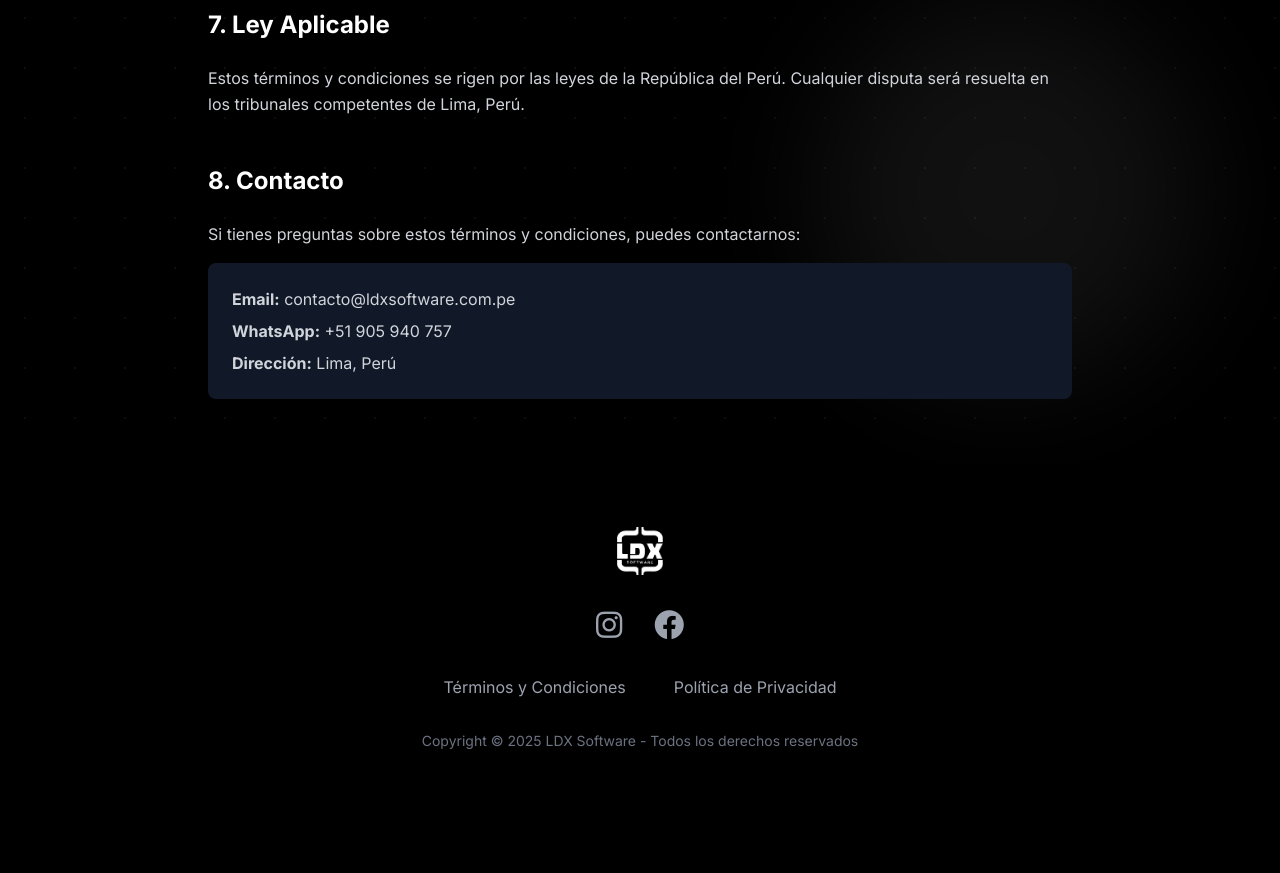
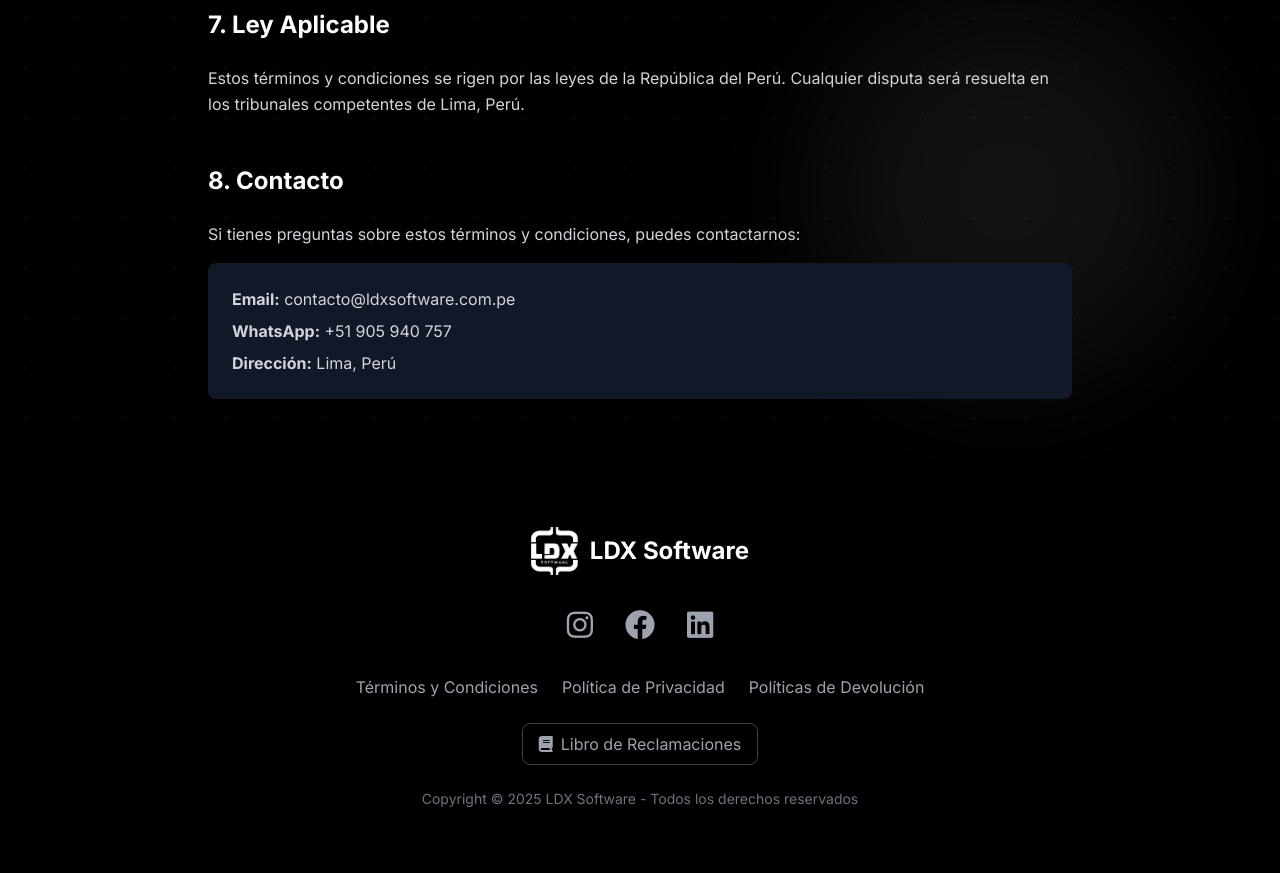
Before and after one commit to luisc0230/ldxsoftware, a PHP site: page /terminos.php in a window 1280 px wide. Shown: the part 1889-2762 px from the top of the page. Before the commit the page ends 2638 px from the top, so only its background shows below. Run offline with PHP 8.4, Linux system fonts and the light colour scheme; data that the repository does not hold is empty; some libraries are stand-ins or nearby versions.

Commit message:
Standardize footer across site

```diff
--- a/app/includes/footer.php
+++ b/app/includes/footer.php
@@ -1,64 +1,50 @@
-<!-- Footer -->
 <footer class="text-white py-16 relative overflow-hidden">
     <div class="max-w-4xl mx-auto px-4 text-center relative z-10">
         <!-- Logo -->
         <div class="mb-8">
             <div class="flex items-center justify-center space-x-3 mb-2">
-                <img src="<?php echo BASE_URL; ?>assets/images/logo.png" alt="LDX Software" class="h-12 w-auto">
+                <img src="https://ldxsoftware.com.pe/assets/images/logo.png" alt="LDX Software" class="h-12 w-auto">
                 <span class="font-bold text-2xl text-white">LDX Software</span>
             </div>
         </div>
 
         <!-- Social Icons -->
         <div class="flex justify-center space-x-8 mb-8">
-            <a href="https://instagram.com/ldxsoftware"
-               target="_blank"
-               rel="noopener noreferrer"
-               class="text-gray-400 hover:text-pink-400 transition-colors duration-300"
-               title="Síguenos en Instagram">
-                <i class="fab fa-instagram text-3xl"></i>
+            <a href="https://instagram.com/ldxsoftware" target="_blank" rel="noopener noreferrer" class="text-gray-400 hover:text-pink-400 transition-colors duration-300" title="Síguenos en Instagram">
+                <i class="fab fa-instagram text-3xl" aria-hidden="true"></i>
             </a>
-            <a href="https://facebook.com/ldxsoftware"
-               target="_blank"
-               rel="noopener noreferrer"
-               class="text-gray-400 hover:text-blue-400 transition-colors duration-300"
-               title="Síguenos en Facebook">
-                <i class="fab fa-facebook text-3xl"></i>
+            <a href="https://facebook.com/ldxsoftware" target="_blank" rel="noopener noreferrer" class="text-gray-400 hover:text-blue-400 transition-colors duration-300" title="Síguenos en Facebook">
+                <i class="fab fa-facebook text-3xl" aria-hidden="true"></i>
             </a>
-            <a href="https://linkedin.com/company/ldxsoftware"
-               target="_blank"
-               rel="noopener noreferrer"
-               class="text-gray-400 hover:text-blue-500 transition-colors duration-300"
-               title="Síguenos en LinkedIn">
-                <i class="fab fa-linkedin text-3xl"></i>
+            <a href="https://linkedin.com/company/ldxsoftware" target="_blank" rel="noopener noreferrer" class="text-gray-400 hover:text-blue-500 transition-colors duration-300" title="Síguenos en LinkedIn">
+                <i class="fab fa-linkedin text-3xl" aria-hidden="true"></i>
             </a>
         </div>
 
         <!-- Links -->
         <div class="flex flex-wrap justify-center gap-6 mb-6 text-gray-400">
-            <a href="<?php echo url('terminos'); ?>" class="hover:text-white transition-colors duration-300">
+            <a href="https://ldxsoftware.com.pe/terminos" class="hover:text-white transition-colors duration-300">
                 Términos y Condiciones
             </a>
-            <a href="<?php echo url('privacidad'); ?>" class="hover:text-white transition-colors duration-300">
+            <a href="https://ldxsoftware.com.pe/privacidad" class="hover:text-white transition-colors duration-300">
                 Política de Privacidad
             </a>
-            <a href="<?php echo url('politicas-devolucion'); ?>" class="hover:text-white transition-colors duration-300">
+            <a href="https://ldxsoftware.com.pe/politicas-devolucion" class="hover:text-white transition-colors duration-300">
                 Políticas de Devolución
             </a>
         </div>
 
         <!-- Libro de Reclamaciones - Discreto pero visible -->
         <div class="mb-6">
-            <a href="<?php echo url('libro-reclamaciones'); ?>"
-               class="inline-flex items-center gap-2 text-gray-400 hover:text-yellow-400 transition-colors duration-300 border border-gray-700 hover:border-yellow-500 px-4 py-2 rounded-lg">
-                <i class="fas fa-book"></i>
+            <a href="https://ldxsoftware.com.pe/libro-reclamaciones" class="inline-flex items-center gap-2 text-gray-400 hover:text-yellow-400 transition-colors duration-300 border border-gray-700 hover:border-yellow-500 px-4 py-2 rounded-lg">
+                <i class="fas fa-book" aria-hidden="true"></i>
                 <span>Libro de Reclamaciones</span>
             </a>
         </div>
 
         <!-- Copyright -->
         <div class="text-gray-500 text-sm">
-            Copyright © <?php echo date('Y'); ?> LDX Software - Todos los derechos reservados
+            Copyright © 2025 LDX Software - Todos los derechos reservados
         </div>
     </div>
 </footer>
--- a/terminos.php
+++ b/terminos.php
@@ -140,42 +140,10 @@ require_once __DIR__ . '/app/includes/navbar.php';
     </section>
 </main>
 
-<footer class="text-white py-16 relative overflow-hidden">
-    <div class="max-w-4xl mx-auto px-4 text-center relative z-10">
-        <!-- Logo -->
-        <div class="mb-8">
-            <div class="flex items-center justify-center space-x-3 mb-2">
-                <img src="<?php echo asset('images/logo.png'); ?>" alt="LDX Software" class="h-12 w-auto" onerror="this.style.display='none'; this.nextElementSibling.style.display='block';">
-                <span class="font-bold text-2xl text-white" style="display: none;">LDX Software</span>
-            </div>
-        </div>
-
-        <!-- Social Icons -->
-        <div class="flex justify-center space-x-8 mb-8">
-            <a href="https://instagram.com/ldxsoftware" target="_blank" class="text-gray-400 hover:text-white transition-colors duration-300">
-                <i class="fab fa-instagram text-3xl" aria-hidden="true"></i>
-            </a>
-            <a href="https://facebook.com/ldxsoftware" target="_blank" class="text-gray-400 hover:text-white transition-colors duration-300">
-                <i class="fab fa-facebook text-3xl" aria-hidden="true"></i>
-            </a>
-        </div>
-
-        <!-- Links -->
-        <div class="flex justify-center space-x-12 mb-8 text-gray-400">
-            <a href="<?php echo url('terminos'); ?>" class="hover:text-white transition-colors duration-300">
-                Términos y Condiciones
-            </a>
-            <a href="<?php echo url('privacidad'); ?>" class="hover:text-white transition-colors duration-300">
-                Política de Privacidad
-            </a>
-        </div>
-
-        <!-- Copyright -->
-        <div class="text-gray-500 text-sm">
-            Copyright © 2025 LDX Software - Todos los derechos reservados
-        </div>
-    </div>
-</footer>
+<?php
+// Include footer
+require_once __DIR__ . '/app/includes/footer.php';
+?>
 
 </body>
 </html>
```
Also changed, not shown: privacidad.php (+4 -36 lines).
